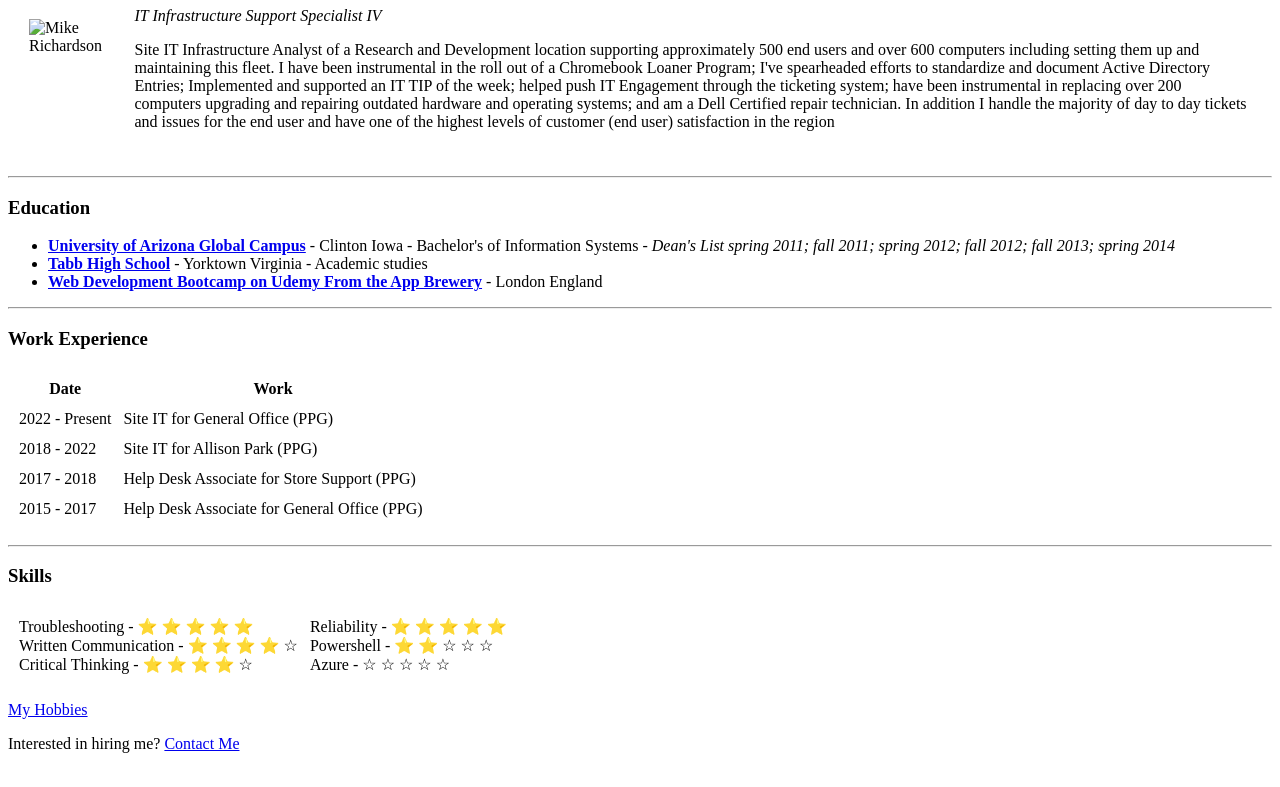
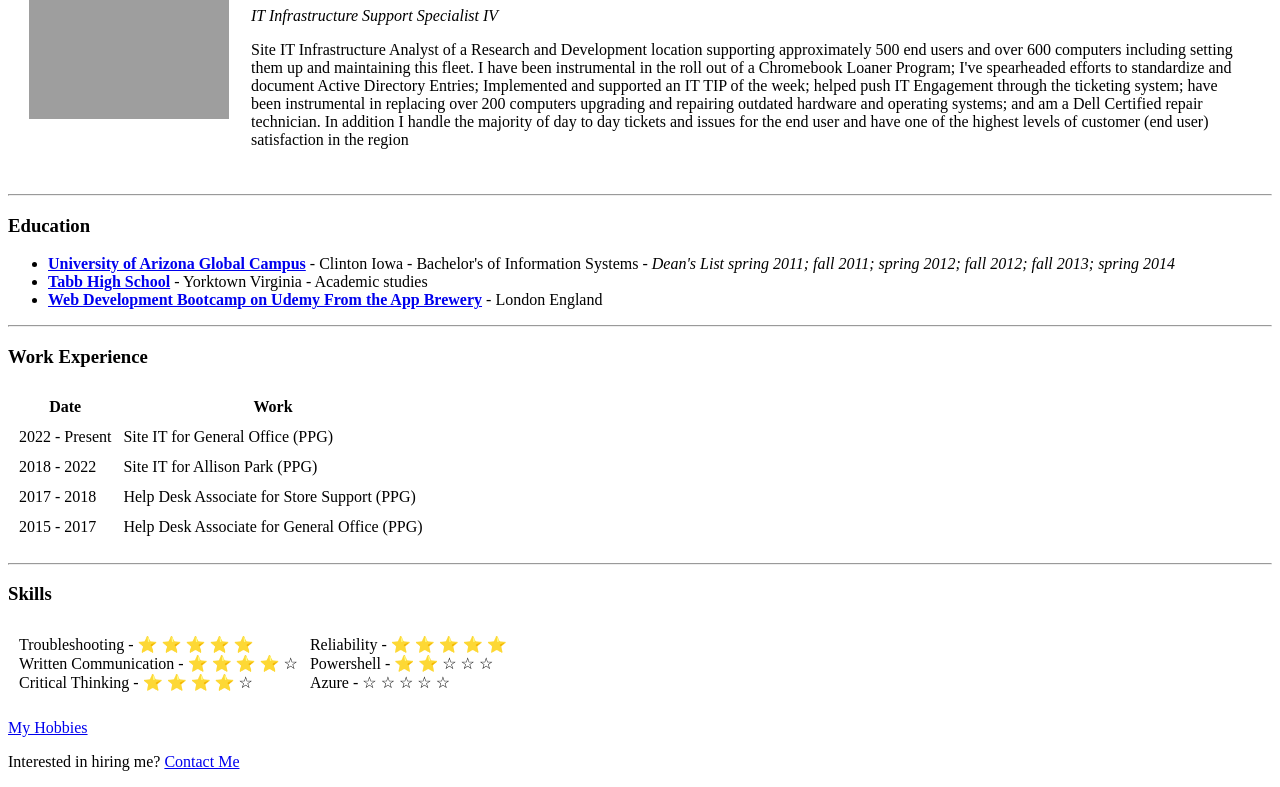
Before and after one commit to devovinium/CV-1, a plain HTML site: page index.html in a window 1280 px wide. Shown: the part 102-889 px from the top of the page. Drawn offline with Linux system fonts and the light colour scheme; the site is published under a folder, as on GitHub Pages, so addresses that start at the root find nothing.

Commit message:
Update index.html

```diff
--- a/index.html
+++ b/index.html
@@ -14,7 +14,7 @@
       <!--This is creating the first row-->
       <td>
         <!--Setting the first column of that row-->
-        <img src="/Pictures/me2.png" alt="Mike Richardson" width="200">
+        <img src="Pictures/me2.png" alt="Mike Richardson" width="200">
       </td>
       <!--Closing that first column-->
       <td>
```
